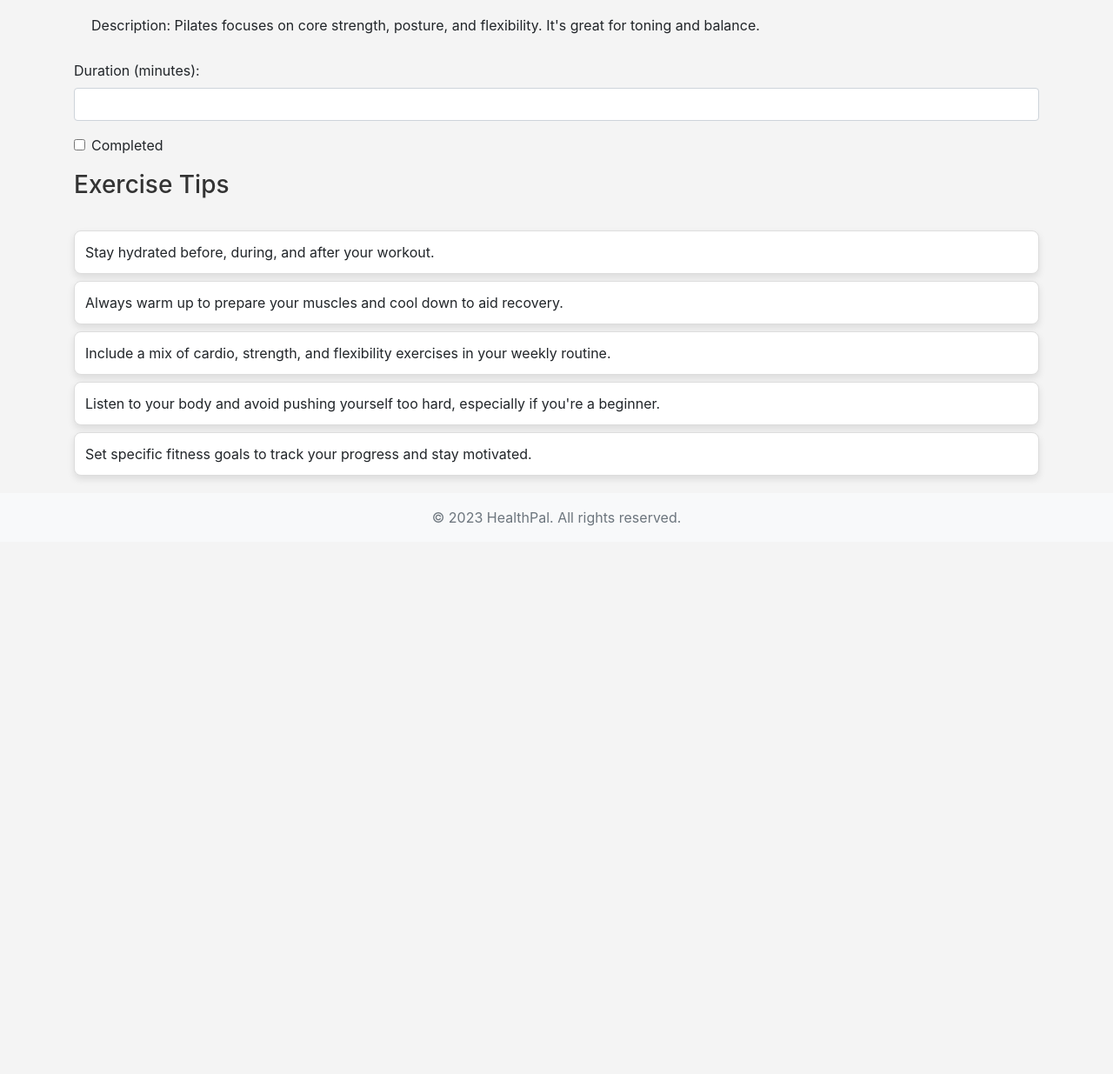
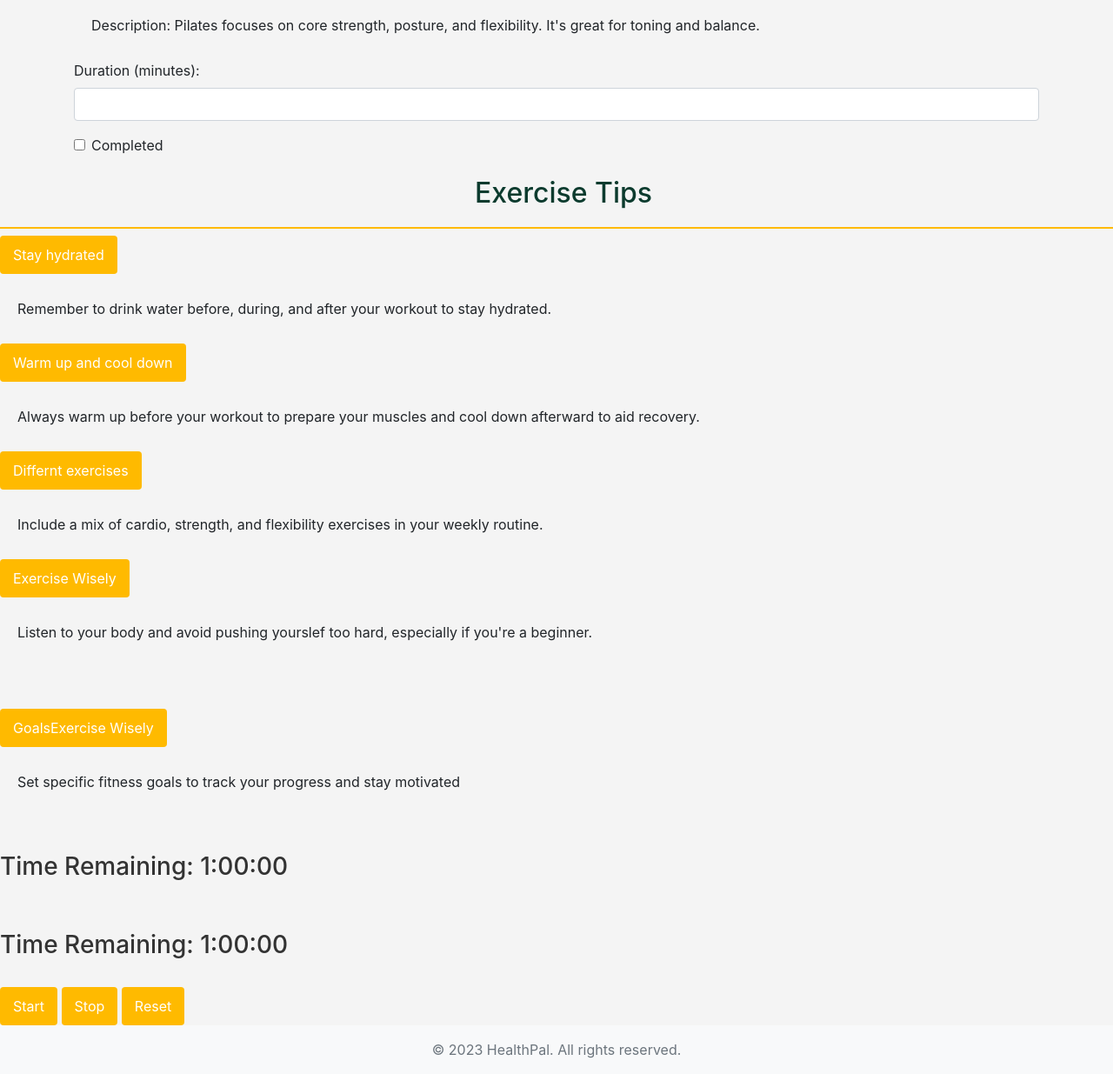
Before and after one commit to Cassdaspella/MyHealthPal, a Flask app: page /exercise in a window 1280 px wide. Shown: the part 2520-3755 px from the top of the page at 87% size. Before the commit the page ends 3125 px from the top, so only its background shows below. Run offline with Flask 3, Linux system fonts and the light colour scheme; some libraries are stand-ins or nearby versions.

Commit message:
Refactor exercise tips section and add a countdown timer. (generated by blackbox.ai )

```diff
--- a/templates/exercise.html
+++ b/templates/exercise.html
@@ -105,13 +105,110 @@
 
     <!-- Repeat the above pattern for other flexibility and mobility exercises -->
 
-    <h3>Exercise Tips</h3>
-    <ul>
-        <li>Stay hydrated before, during, and after your workout.</li>
-        <li>Always warm up to prepare your muscles and cool down to aid recovery.</li>
-        <li>Include a mix of cardio, strength, and flexibility exercises in your weekly routine.</li>
-        <li>Listen to your body and avoid pushing yourself too hard, especially if you're a beginner.</li>
-        <li>Set specific fitness goals to track your progress and stay motivated.</li>
-    </ul>
 </div>
+
+<div class="exercise-tips mt-4">
+    <h2>Exercise Tips</h2>
+
+    <div class="accordion">
+        <button class="accordion-btn" onclick="toggleAccordion('tip1')">Stay hydrated</button>
+        <div id="tip1" class="accordion-content">
+            <p>Remember to drink water before, during, and after your workout to stay hydrated.</p>
+        </div>
+
+        <button class="accordion-btn" onclick="toggleAccordion('tip2')">Warm up and cool down</button>
+        <div id="tip2" class="accordion-content">
+            <p>Always warm up before your workout to prepare your muscles and cool down afterward to aid recovery.</p>
+        </div>
+
+        <button class="accordion-btn" onclick="toggleAccordion('tip3')">Differnt exercises</button>
+        <div id="tip2" class="accordion-content">
+            <p>Include a mix of cardio, strength, and flexibility exercises in your weekly routine.</p>
+        </div>
+
+        <button class="accordion-btn" onclick="toggleAccordion('tip4')"> Exercise Wisely</button>
+        <div id="tip2" class="accordion-content">
+            <p>Listen to your body and avoid pushing yourslef too hard, especially if you're a beginner.<p>
+        </div>
+
+        <button class="accordion-btn" onclick="toggleAccordion('tip5')"> GoalsExercise Wisely</button>
+        <div id="tip2" class="accordion-content">
+            <p>Set specific fitness goals to track your progress and stay motivated</p>
+        </div>
+
+    </div>
+    <script>
+        function toggleAccordion(tipId) {
+            var tipContent = document.getElementById(tipId);
+
+            // Toggle the visibility of the content
+            if (tipContent.style.display === 'block') {
+                tipContent.style.display = 'none';
+            } else {
+                tipContent.style.display = 'block';
+            }
+        }
+    </script>
+</div>
+
+<div id="countdown" class="mt-4">
+    <h3>Time Remaining: <span id="timer">1:00:00</span></h3>
+</div>
+
+<div id="countdown" class="mt-4">
+    <h3>Time Remaining: <span id="timer">1:00:00</span></h3>
+</div>
+
+<!-- Buttons for controlling the countdown timer -->
+<div class="mt-3">
+    <button onclick="startTimer()">Start</button>
+    <button onclick="stopTimer()">Stop</button>
+    <button onclick="resetTimer()">Reset</button>
+</div>
+
+<script>
+    var timer; // Variable to store the interval ID
+
+    function startTimer() {
+        // Set the timer duration to 1 hour (60 minutes)
+        var timerDuration = 60 * 60; // in seconds
+
+        // Start the countdown timer
+        timer = setInterval(function () {
+            var hours = Math.floor(timerDuration / 3600);
+            var minutes = Math.floor((timerDuration % 3600) / 60);
+            var seconds = timerDuration % 60;
+
+            // Format the time as HH:MM:SS
+            var formattedTime = hours.toString().padStart(2, '0') + ':' +
+                                minutes.toString().padStart(2, '0') + ':' +
+                                seconds.toString().padStart(2, '0');
+
+            // Update the timer element
+            document.getElementById('timer').textContent = formattedTime;
+
+            // Decrease the timer duration
+            timerDuration--;
+
+            // Check if the timer reaches 0
+            if (timerDuration < 0) {
+                clearInterval(timer); // Stop the countdown
+                document.getElementById('timer').textContent = 'Time Up!';
+            }
+        }, 1000); // Update every 1000 milliseconds (1 second)
+    }
+
+    function stopTimer() {
+        // Stop the countdown timer
+        clearInterval(timer);
+    }
+
+    function resetTimer() {
+        // Stop the countdown timer and reset the timer element
+        clearInterval(timer);
+        document.getElementById('timer').textContent = '1:00:00';
+    }
+</script>
+</div>
+
 {% endblock %}
```
Also changed, not shown: instance/site.db.
